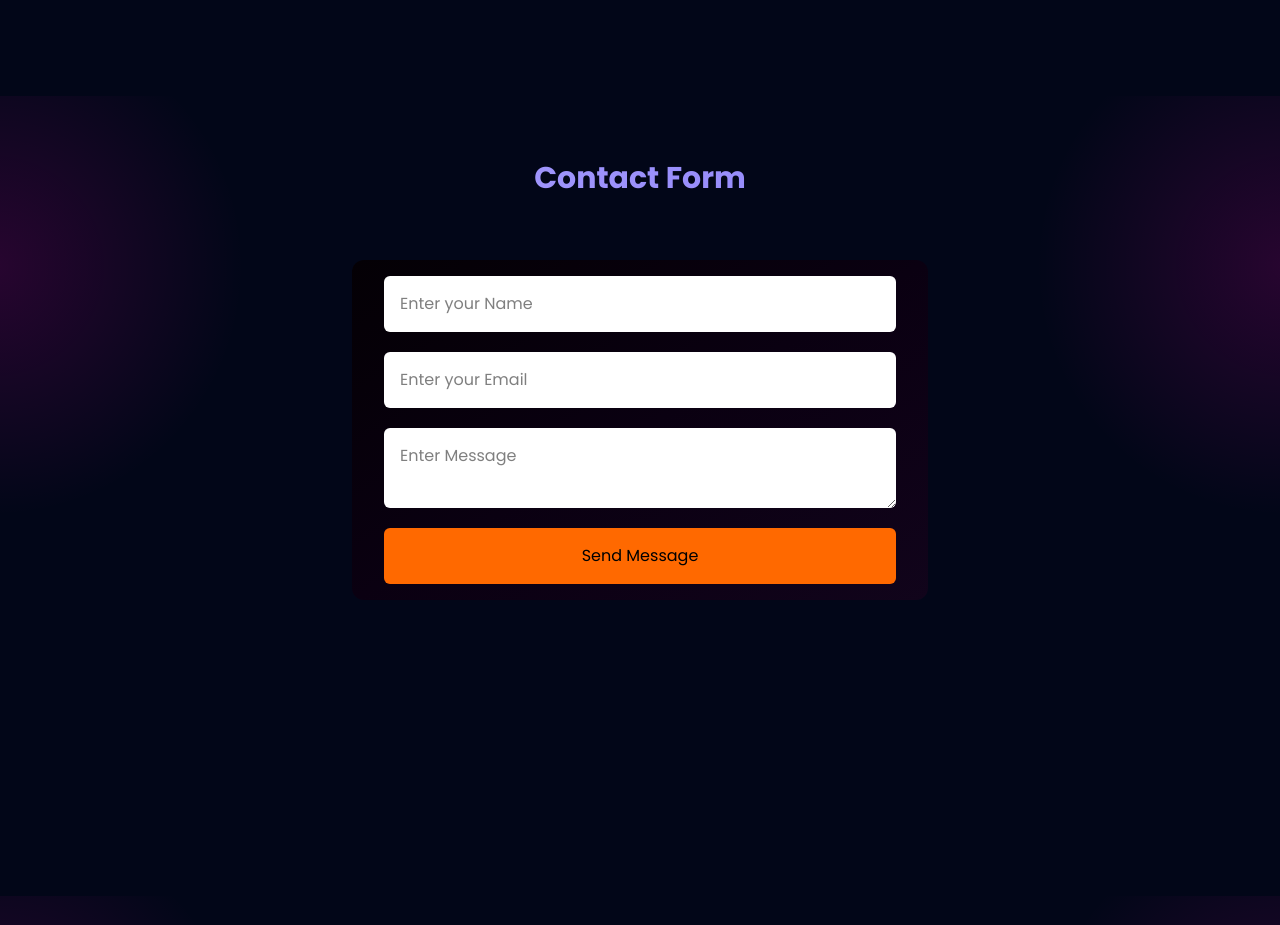
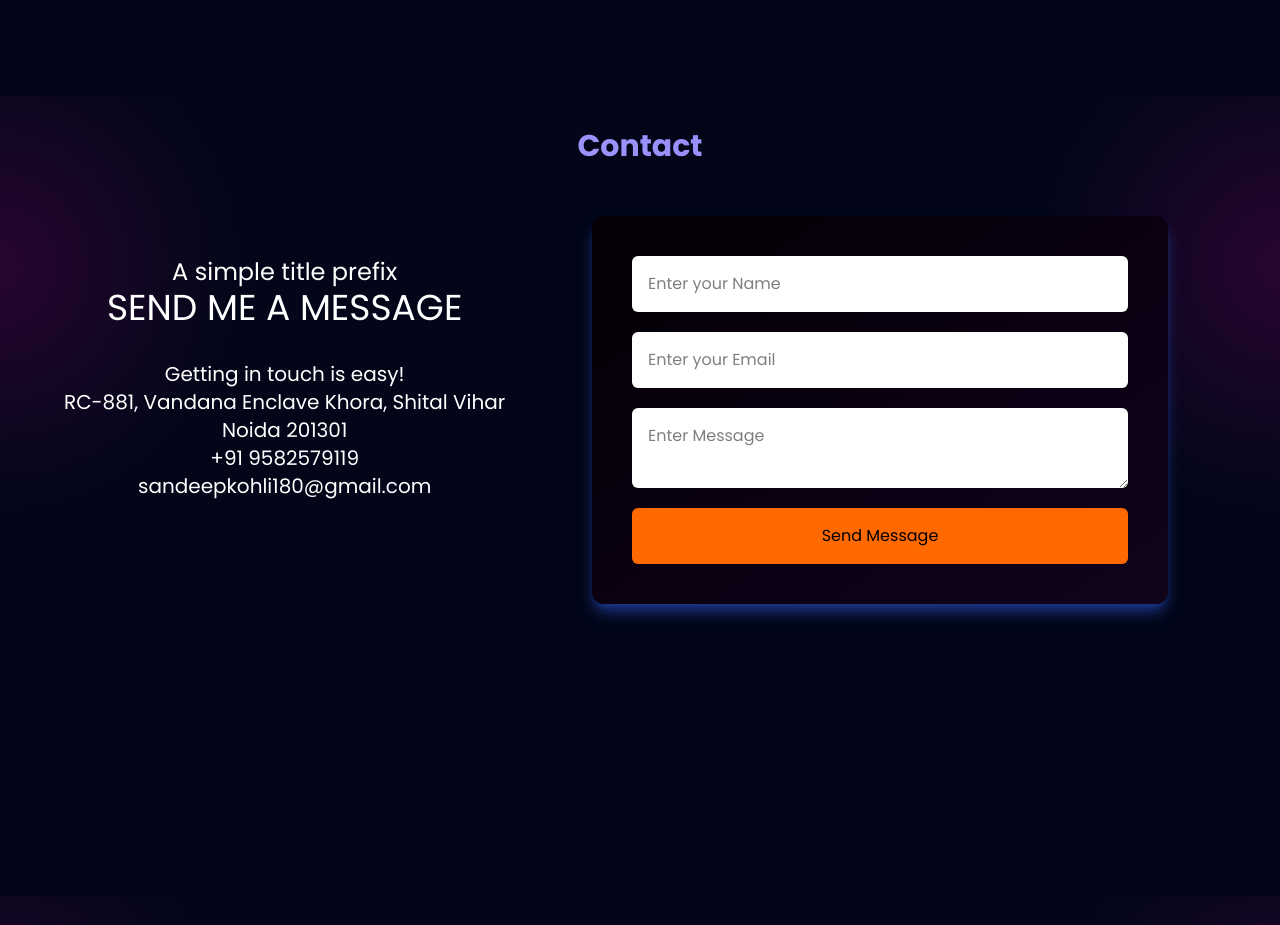
Before and after one commit to skpahadi-devfolio/sandeepkohlisk-Portfolio-website, a React (Vite) app in the folder frontend/: page / in a window 1280 px wide. Shown: the part 1380-2305 px from the top of the page. Built offline with nearby package versions, Linux system fonts and the light colour scheme; a web font is replaced by a local one.

Commit message:
add address and modify contact form page

```diff
--- a/frontend/src/Pages/Contact.jsx
+++ b/frontend/src/Pages/Contact.jsx
@@ -3,6 +3,7 @@ import { useState } from 'react'
 import { toast, ToastContainer } from 'react-toastify'
 import { contactMessage } from '../services/contactServices.js'
 import Fadeleft from '../Animations/Fadeleft.jsx'
+import Faderight from '../Animations/Faderight.jsx'
 
 const Contact = () => {
   const [form, setform] = useState({ name: "", email: "", message: "" })
@@ -53,9 +54,30 @@ const Contact = () => {
         theme="dark"
       />
 
-      <h1 className='my-16 text-3xl font-bold text-center  animate-text-gradient bg-gradient-to-r from-[#b2a8fd] via-[#8678f9] to-[#c7d2fe] bg-[200%_auto] bg-clip-text text-transparent'>Contact Form</h1>
+      <div className='relative pb-20'>
+        <h1 className='my-8 text-3xl font-bold text-center  animate-text-gradient bg-gradient-to-r from-[#b2a8fd] via-[#8678f9] to-[#c7d2fe] bg-[200%_auto] bg-clip-text text-transparent'>Contact</h1>
+
+        <Faderight>
+          <div className="md:left-16 md:absolute text-white md:my-20 my-12 md:top-12 flex gap-8 flex-col">
+       <div className="title-left text-center md:text-2xl">
+         <p>A simple title prefix</p>
+        <p className='md:text-4xl text-2xl'>SEND ME A MESSAGE</p>
+       </div>
+
+       <div className="address text-center md:text-xl">
+        <p>Getting in touch is easy!</p>
+        <p>RC-881, Vandana Enclave Khora, Shital Vihar</p>
+        <p> Noida 201301</p>
+        <p>+91 9582579119</p>
+        <p>sandeepkohli180@gmail.com</p>
+       </div>
+      </div>
+        </Faderight>
+
+
+      <div className='md:absolute md:right-28 md:top-12'>
       <Fadeleft>
-      <form className='text-black bg-gradient-to-br from-[#040005] via-[#0a0011] to-[#11041b] w-[95vw] md:max-w-xl p-4 rounded-xl mx-auto my-10 text-xs md:text-base' action="">
+      <form className='text-black bg-gradient-to-br from-[#040005] via-[#0a0011] to-[#11041b] w-[95vw] md:max-w-xl md:p-10 p-6 rounded-xl mx-auto my-10 text-xs md:text-base shadow-lg shadow-blue-900' action="">
         <div className='flex flex-col justify-center items-center gap-5'>
           <input name='name' value={form.name} onChange={handleChange} className='bg-white p-4 rounded-md w-full max-w-lg' type="text" placeholder='Enter your Name' required />
           <input name='email' value={form.email} onChange={handleChange} className='bg-white p-4 rounded-md w-full max-w-lg' type="email" placeholder='Enter your Email' required />
@@ -64,6 +86,8 @@ const Contact = () => {
         </div>
       </form>
       </Fadeleft>
+      </div>
+      </div>
     </div>
   )
 }
```
